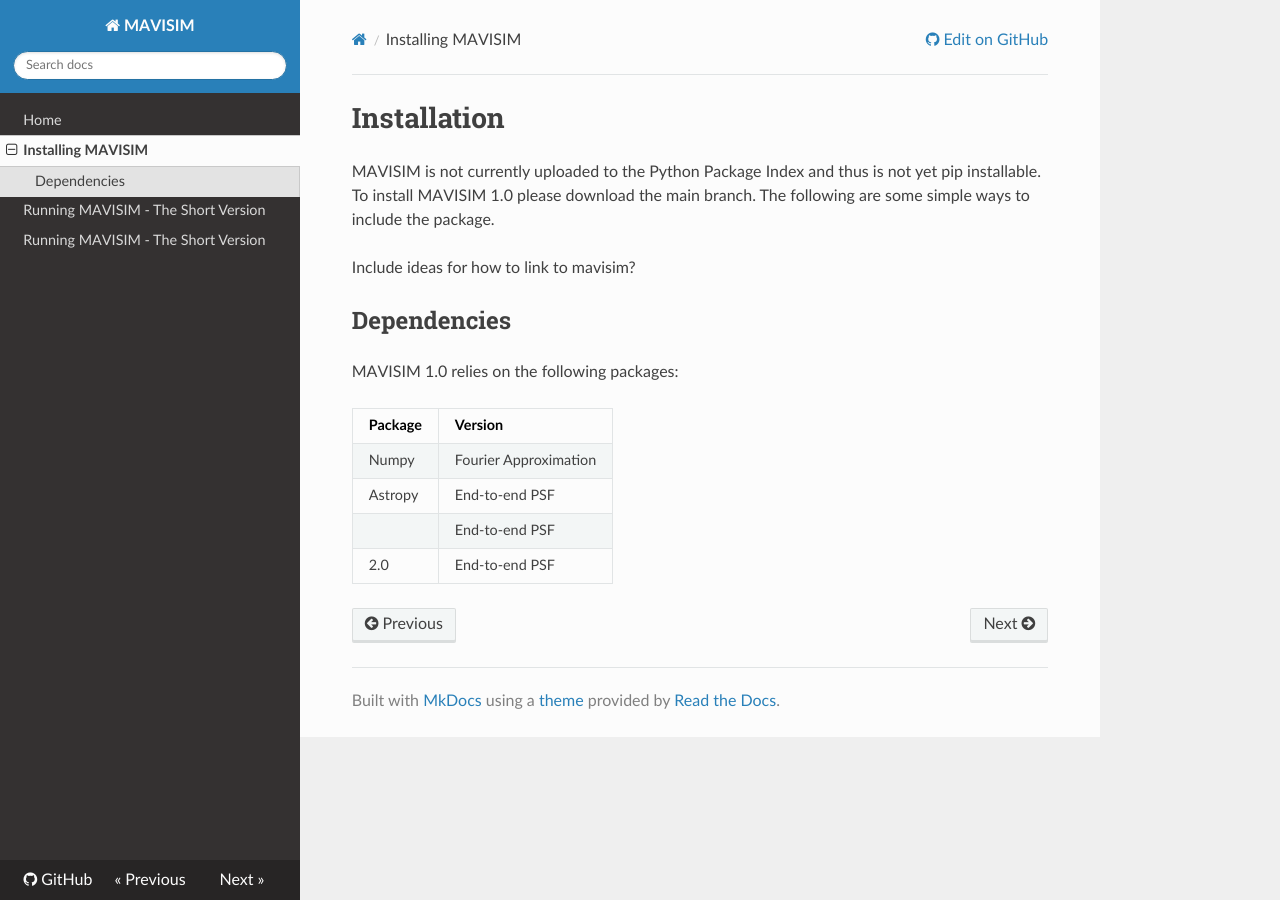
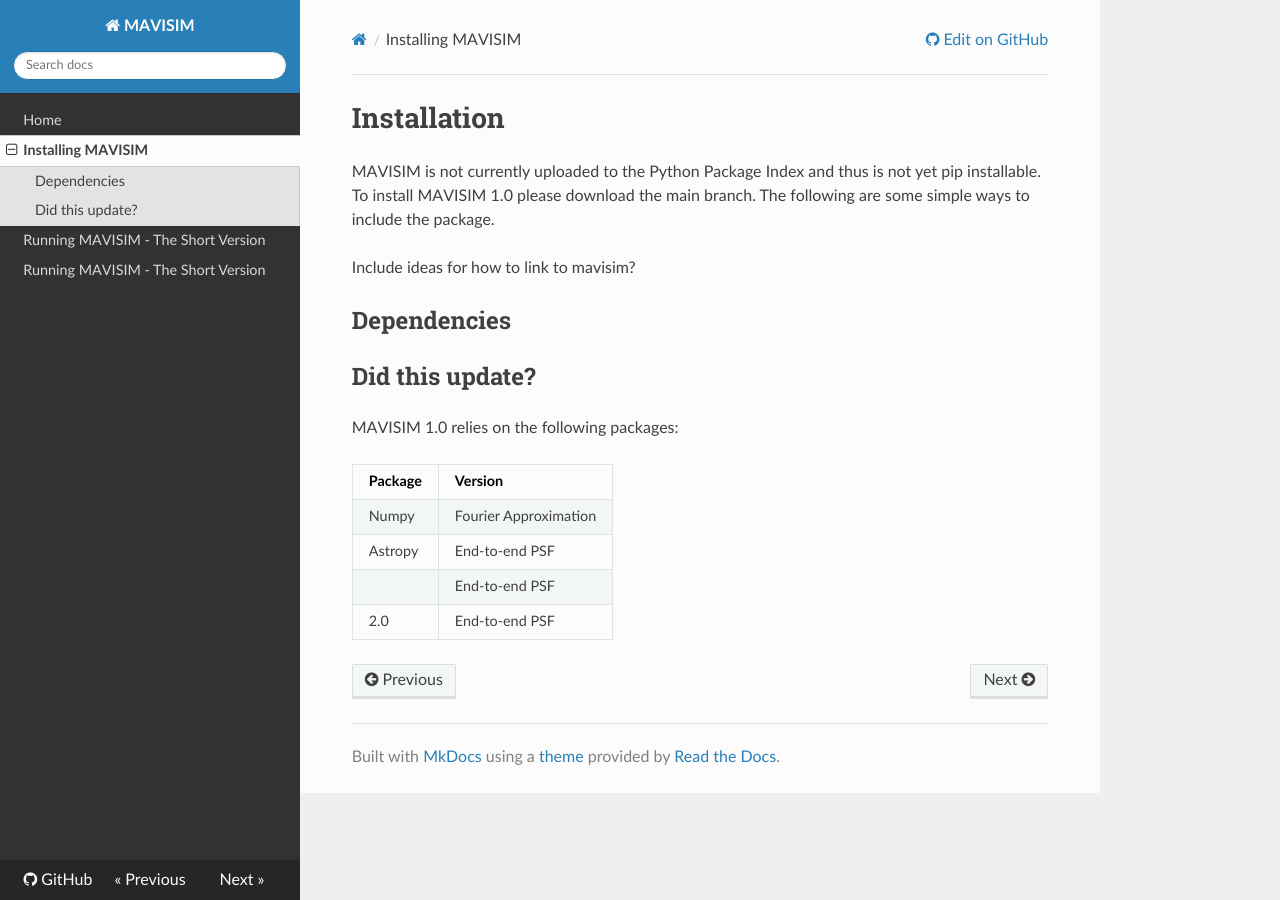
Before and after one commit to smonty93/MAVISIM, an MkDocs documentation site: the page built from docs/install.md, in a window 1280 px wide. Built offline with MkDocs 1.6.1, drawn with Linux system fonts in a browser that asks for light colours; nearby versions of some CDN libraries.

Commit message:
omg the website built?

```diff
--- a/docs/install.md
+++ b/docs/install.md
@@ -5,6 +5,8 @@ MAVISIM is not currently uploaded to the Python Package Index and thus is not ye
 Include ideas for how to link to mavisim?
 
 ## Dependencies
+
+## Did this update?
 
 MAVISIM 1.0 relies on the following packages:
 
```
